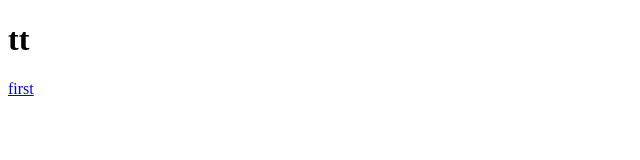
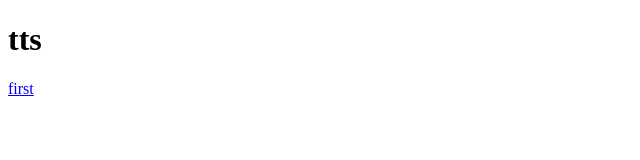
Before and after one commit to zongtn/zongtn.github.io, a plain HTML site: page index.html in a window 1280 px wide. Shown: the full height of the page, 0-640 px from the left. Drawn offline with Linux system fonts and the light colour scheme.

Commit message:
Update index.html

```diff
--- a/index.html
+++ b/index.html
@@ -5,7 +5,7 @@
         <title>個人履歷</title>
     </head>
     <body>
-       <h1>tt</h1>
+       <h1>tts</h1>
        <a href="./first.html">first</a>
     </body>
 </html>
```
